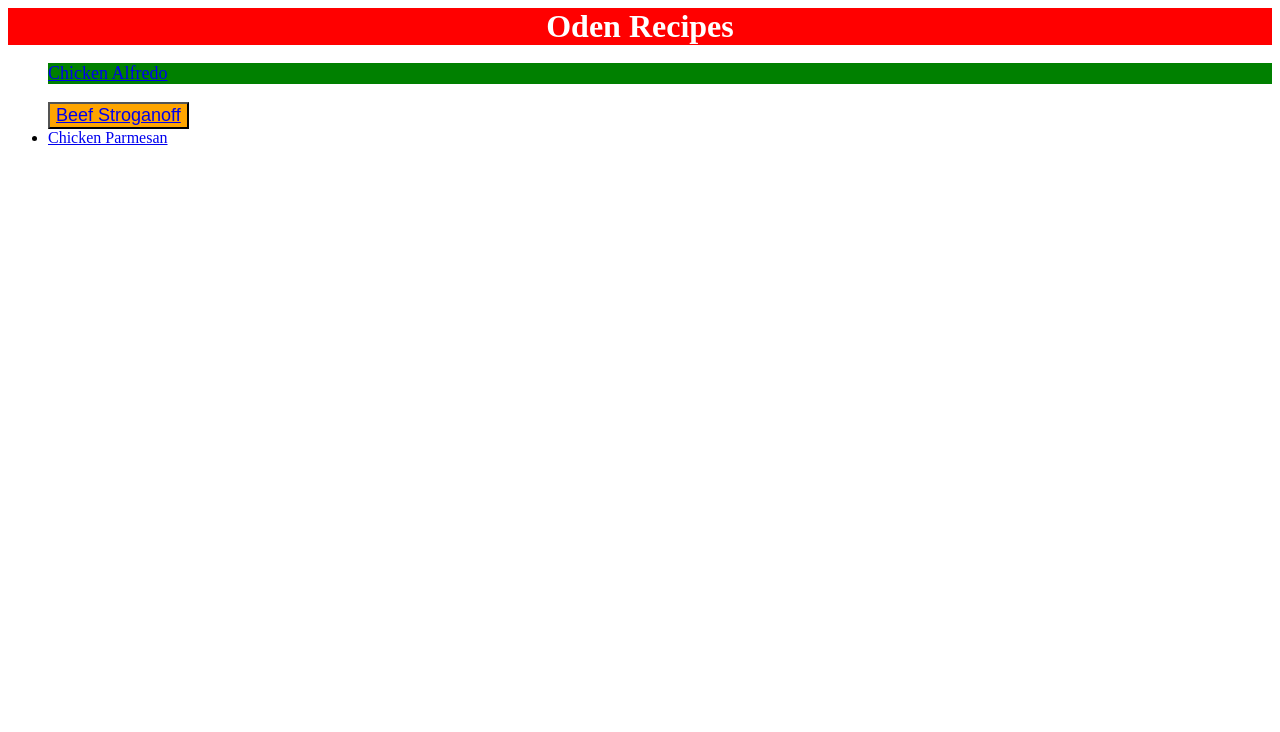
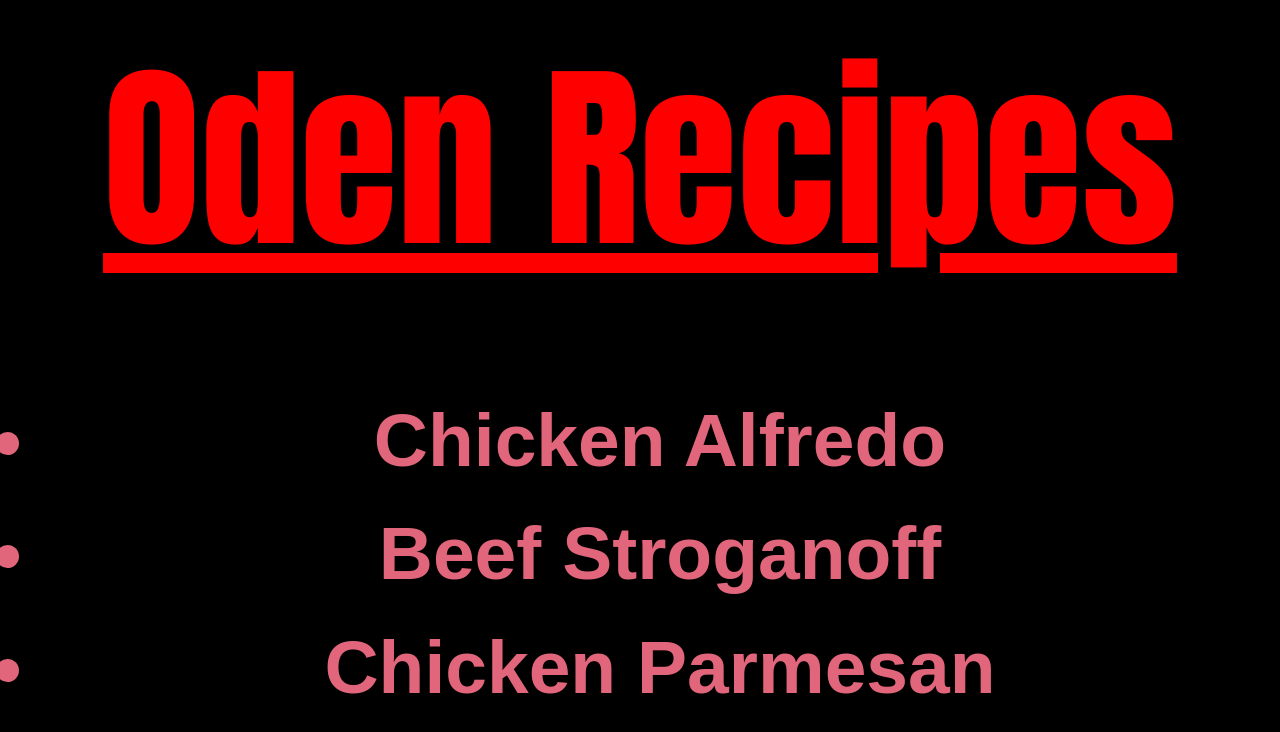
Before and after one commit to jwagner7245/odin-recipes, a plain HTML site: page index.html in a window 1280 px wide. Drawn offline with Linux system fonts and the light colour scheme.

Commit message:
Add style to home page

```diff
--- a/index.html
+++ b/index.html
@@ -1,21 +1,14 @@
 <!DOCTYPE html>
 <html lang="en">
 <head>
-  <style>
-    p {
-      color: #FFFFFF;
-      background-color: green;
-      font-size: 18px;
-    }
-  </style>
   <link rel="stylesheet" href="styles.css">
   <meta charset="UTF-8">
 </head>
 <body>
-  <div <h1>Oden Recipes</h1> </div>
-  <ul>
-    <p <li><a href="recipes/chicken_alfredo.html">Chicken Alfredo</a></li> </p>
-    <button style="background-color: orange;font-size: 18px;"<li><a href="recipes/beef_stroganoff.html">Beef Stroganoff</a></li> </button>
+  <div class="title"<h1>Oden Recipes</h1> </div>
+  <ul class="recipes">
+    <li><a href="recipes/chicken_alfredo.html">Chicken Alfredo</a></li>
+    <li><a href="recipes/beef_stroganoff.html">Beef Stroganoff</a></li>
     <li><a href="recipes/chicken_parmesan.html">Chicken Parmesan</a></li>
   </ul>
 
--- a/styles.css
+++ b/styles.css
@@ -1,7 +1,26 @@
-div {
-  color: white;
-  background-color: red;
-  font-size: 32px;
+* {
+  background-color: black;
+}
+.title {
+  color: red;
+  background-color:black;
+  font-family: Impact, Haettenschweiler, 'Arial Narrow Bold', sans-serif;
+  font-size: 200px;
   text-align: center;
   font-weight: 700;
+  text-decoration: underline;
 }
+.recipes {
+  font-family: Arial, Helvetica, sans-serif;
+  font-size: 75px;
+  text-align: center;
+  font-weight: 600;
+  color: rgb(226, 102, 123);
+  background-color:black;
+  background-size: cover;
+  line-height: 3cm;
+}
+a {
+  color: inherit;
+  text-decoration: none;
+}
```
